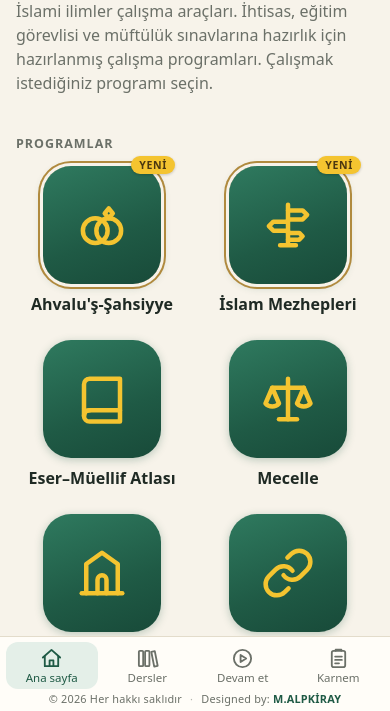
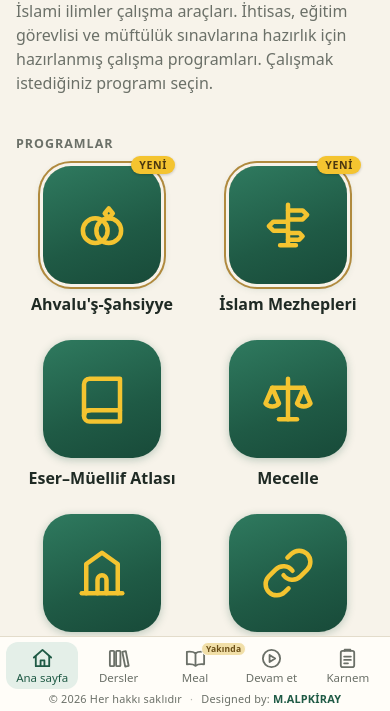
Before and after one commit to alpkiraym/alpkiraym.github.io, a plain HTML site: page index.html in a window 390 px wide. Both pictures are taken after a click on the element "Giray Akademi gezinme". Shown: the part 132-843 px from the top of the page. Drawn offline with Linux system fonts and the light colour scheme.

Commit message:
Alt çubuk: Meal düğmesi (yakında), tablette de görünür
Co-Authored-By: Claude Opus 5.5 <noreply@anthropic.com>
Claude-Session: https://claude.ai/code/session_01UCS6MCEXJfLuvNPh4yeaao

```diff
--- a/index.html
+++ b/index.html
@@ -434,7 +434,7 @@ h1{font-size:1.9rem;color:var(--green)}
 -->
 <style>
 .gab,.gab-sheet,.gab-dim{display:none}
-@media (max-width:760px){
+@media (max-width:760px),(hover:none) and (pointer:coarse){ /* telefon + tablet (dokunmatik); masaüstünde yalnızca imza şeridi */
   .sig{display:none!important}
   .gab-off .sig{display:flex!important}
   body{padding-bottom:calc(var(--gab-h,84px) + 10px)!important}
@@ -447,6 +447,8 @@ h1{font-size:1.9rem;color:var(--green)}
   .gab-b{flex:1 1 0;min-width:0;display:flex;flex-direction:column;align-items:center;gap:1px;background:none;border:0;margin:0 2px;padding:5px 2px 4px;border-radius:12px;color:#6b7068;font:500 11.5px/1.2 system-ui,-apple-system,"Segoe UI",Roboto,Arial,sans-serif;cursor:pointer;-webkit-tap-highlight-color:transparent;text-decoration:none}
   .gab-b svg{width:23px;height:23px}
   .gab-b.on{color:#1f5a45;background:#e4efe8}
+  .gab-ic{position:relative;display:block;line-height:0}
+  .gab-yk{position:absolute;top:-5px;left:50%;margin-left:6px;font:700 8.5px/1 system-ui,-apple-system,"Segoe UI",Roboto,Arial,sans-serif;letter-spacing:.02em;color:#6b4f17;background:#f1dfa8;border:1px solid #fffdf8;border-radius:999px;padding:2px 4px;white-space:nowrap}
   .gab-b:active{transform:scale(.96)}
   .gab-sig{display:flex;justify-content:center;align-items:center;gap:8px;flex-wrap:wrap;padding:2px 10px 5px;font-size:.68rem;letter-spacing:.02em;color:#6b7068}
   .gab-sig b{color:#1f5a45;font-weight:600}
@@ -456,6 +458,7 @@ h1{font-size:1.9rem;color:var(--green)}
   html.gab-lock,html.gab-lock body{overflow:hidden!important}
   .gab-dim{touch-action:none}
   .gab-sheet{overscroll-behavior:contain;position:fixed;left:0;right:0;bottom:0;z-index:57;max-height:78vh;overflow:auto;-webkit-overflow-scrolling:touch;background:#f7f3ea;border-radius:18px 18px 0 0;box-shadow:0 -8px 30px rgba(40,30,10,.18);padding:8px 14px calc(var(--gab-h,84px) + 12px);font-family:system-ui,-apple-system,"Segoe UI",Roboto,Arial,sans-serif;color:#1f2a24;font-size:15px;line-height:1.45}
+  .gab-sheet{max-width:640px;margin:0 auto}
   .gab-sheet.open{display:block;animation:gabUp .2s ease-out}
   .gab-sheet.full{max-height:calc(100% - 44px - env(safe-area-inset-top))}
   .gab-sheet.gab-anim{transition:transform .2s ease-out,max-height .2s ease-out}
@@ -501,6 +504,7 @@ h1{font-size:1.9rem;color:var(--green)}
   <div class="gab-row">
     <a class="gab-b" data-k="ana" href="/"><svg viewBox="0 0 24 24" fill="none" stroke="currentColor" stroke-width="1.9" stroke-linecap="round" stroke-linejoin="round" aria-hidden="true"><path d="M3 11l9-8 9 8"/><path d="M5 9.5V20h14V9.5"/><path d="M10 20v-6h4v6"/></svg>Ana sayfa</a>
     <button class="gab-b" type="button" data-k="dersler"><svg viewBox="0 0 24 24" fill="none" stroke="currentColor" stroke-width="1.9" stroke-linecap="round" stroke-linejoin="round" aria-hidden="true"><rect x="3" y="4" width="4.5" height="16" rx="1"/><rect x="9.5" y="4" width="4.5" height="16" rx="1"/><path d="M16 5.2l3.6-.9 3 15.3-3.6.9z"/></svg>Dersler</button>
+    <button class="gab-b" type="button" data-k="meal" aria-label="Meal, yakında"><span class="gab-ic"><svg viewBox="0 0 24 24" fill="none" stroke="currentColor" stroke-width="1.9" stroke-linecap="round" stroke-linejoin="round" aria-hidden="true"><path d="M12 6.5C10 5 7 4.5 3 5v13c4-.5 7 0 9 1.5 2-1.5 5-2 9-1.5V5c-4-.5-7 0-9 1.5z"/><path d="M12 6.5v13"/></svg><span class="gab-yk">Yakında</span></span>Meal</button>
     <button class="gab-b" type="button" data-k="devam"><svg viewBox="0 0 24 24" fill="none" stroke="currentColor" stroke-width="1.9" stroke-linecap="round" stroke-linejoin="round" aria-hidden="true"><circle cx="12" cy="12" r="9"/><path d="M10 8.3l5.8 3.7-5.8 3.7z"/></svg>Devam et</button>
     <button class="gab-b" type="button" data-k="karne"><svg viewBox="0 0 24 24" fill="none" stroke="currentColor" stroke-width="1.9" stroke-linecap="round" stroke-linejoin="round" aria-hidden="true"><rect x="5" y="4" width="14" height="17" rx="2"/><path d="M9 4V2.8h6V4"/><path d="M8.5 10h7M8.5 13.5h7M8.5 17h4"/></svg>Karnem</button>
   </div>
@@ -629,6 +633,7 @@ h1{font-size:1.9rem;color:var(--green)}
     var k=b.dataset.k;
     if(k==='ana'){ if(APP==='ana'){ e.preventDefault(); if(openK) close(); scrollTo({top:0,behavior:'smooth'}); } return; }
     e.preventDefault();
+    if(k==='meal'){ toast("Kur'ân meali hazırlanıyor, yakında burada olacak."); return; }
     if(k==='devam'){ devam(); return; }
     if(openK===k) close(); else open(k);
   });
```
Also changed, not shown: araclar/altcubuk.html (+6 -1 lines).
